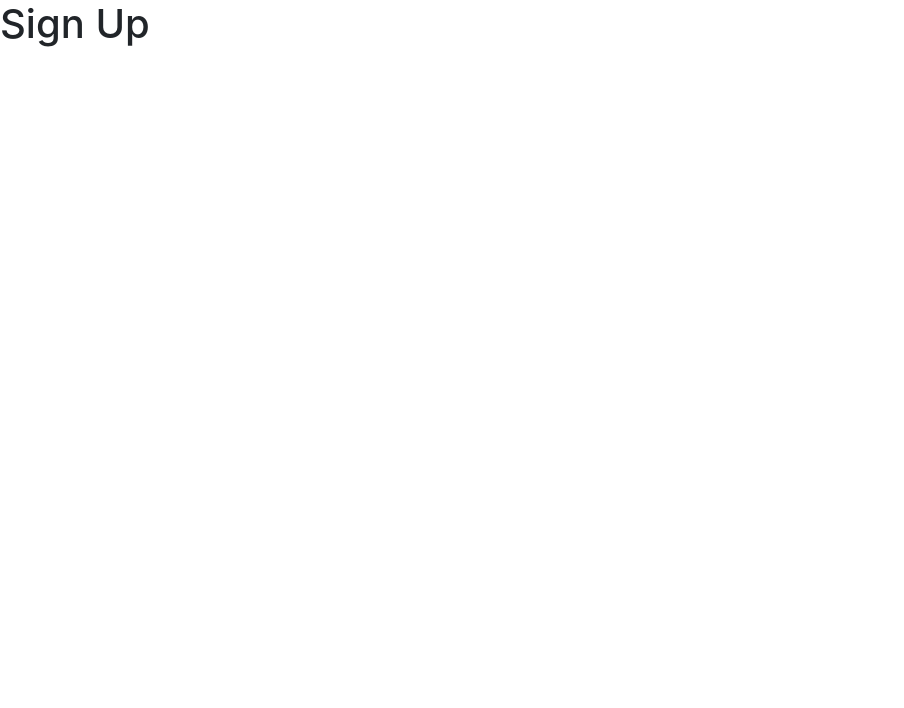
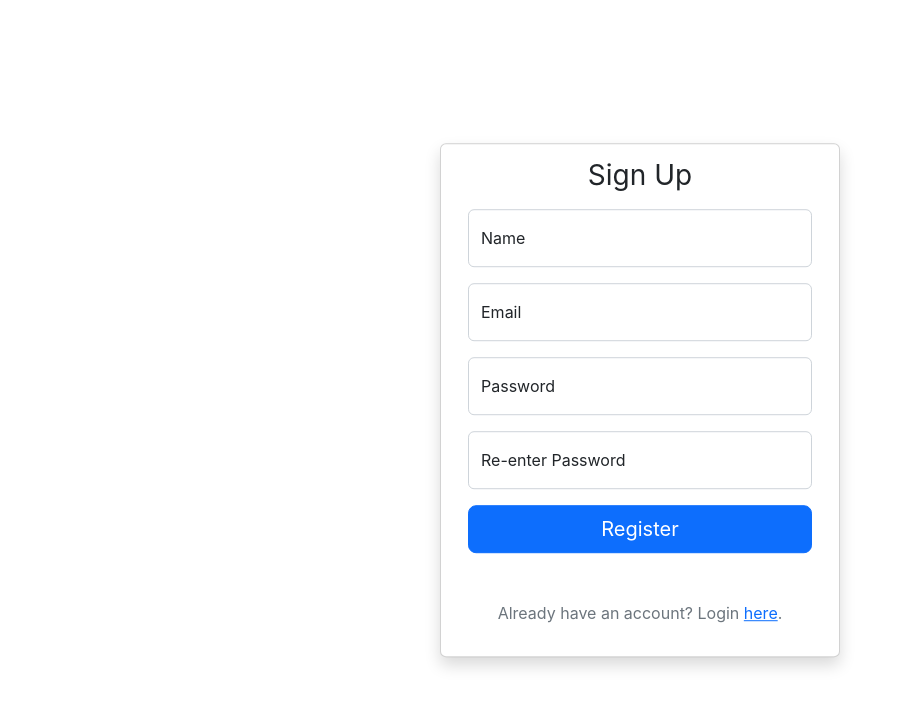
Before and after one commit to paul3bin/Favorite-Stocks-Watcher, a React (Create React App) app in the folder frontend/: page /signup in a window 1280 px wide. Shown: the top 708 px of the page, without its empty margins (0-904 px from the left). Built offline with nearby package versions, Linux system fonts and the light colour scheme.

Commit message:
added page elements for signup page along with style to support the page

```diff
--- a/frontend/src/pages/SignUp.js
+++ b/frontend/src/pages/SignUp.js
@@ -1,6 +1,84 @@
 import React from "react";
+
+import { Link } from "react-router-dom";
+
+import "../styles/signup.css";
 
 export function SignUp() {
   document.title = "FSW | Sign-Up";
-  return <h1>Sign Up</h1>;
+  return (
+    <div className="container">
+      <div className="row justify-content-md-center">
+        <div className="card text-dark bg-white shadow rounded text-center signup-container">
+          <main className="form-signin w-100 m-auto">
+            <h1 className="h3 mb-3 fw-normal">Sign Up</h1>
+
+            <div className="form-floating mb-3">
+              <input
+                type="text"
+                className="form-control"
+                id="floatingInput"
+                placeholder="Name"
+                required={true}
+                // value={email}
+                // onChange={(e) => setEmail(e.target.value)}
+              />
+              <label for="floatingInput">Name</label>
+            </div>
+
+            <div className="form-floating mb-3">
+              <input
+                type="email"
+                className="form-control"
+                id="floatingInput"
+                placeholder="name@example.com"
+                required={true}
+                // value={email}
+                // onChange={(e) => setEmail(e.target.value)}
+              />
+              <label for="floatingInput">Email</label>
+            </div>
+
+            <div class="form-floating mb-3">
+              <input
+                type="password"
+                className="form-control"
+                id="floatingPassword1"
+                placeholder="Password"
+                required={true}
+                // value={password}
+                // onChange={(e) => setPassword(e.target.value)}
+              />
+              <label for="floatingPassword1">Password</label>
+            </div>
+
+            <div class="form-floating mb-3">
+              <input
+                type="password"
+                className="form-control"
+                id="floatingPassword2"
+                placeholder="Password"
+                required={true}
+                // value={password}
+                // onChange={(e) => setPassword(e.target.value)}
+              />
+              <label for="floatingPassword2">Re-enter Password</label>
+            </div>
+
+            <button
+              className="w-100 btn btn-lg btn-primary"
+              type="submit"
+              // onClick={loginEvent}
+            >
+              Register
+            </button>
+
+            <p className="mt-5 mb-3 text-muted">
+              Already have an account? Login <Link to="/login">here</Link>.
+            </p>
+          </main>
+        </div>
+      </div>
+    </div>
+  );
 }
--- /dev/null
+++ b/frontend/src/styles/signup.css
@@ -0,0 +1,21 @@
+.signup-container {
+  position: absolute;
+  top: 50%;
+  left: 50%;
+  transform: translate(-50%, -50%);
+  background-color: white;
+}
+
+.form-signin {
+  max-width: 430px;
+  padding: 15px;
+}
+
+.row {
+  margin-left: 0;
+  margin-right: 0;
+}
+
+.card {
+  width: 25rem;
+}
```
